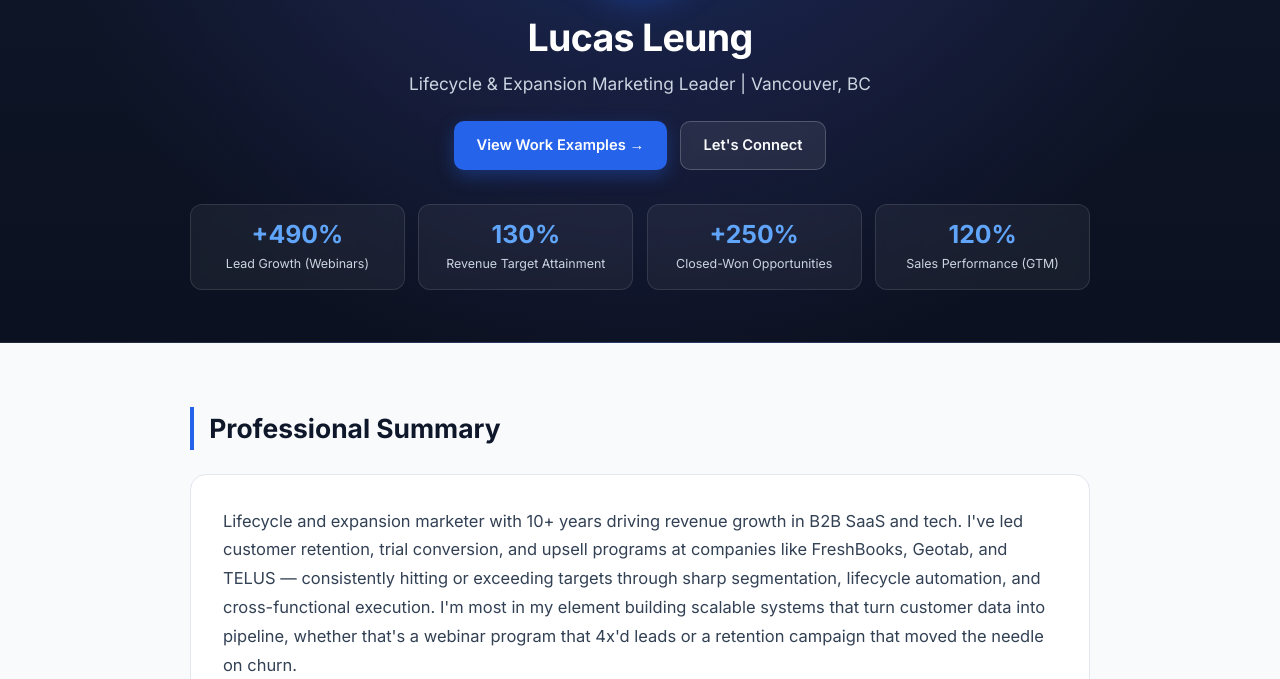
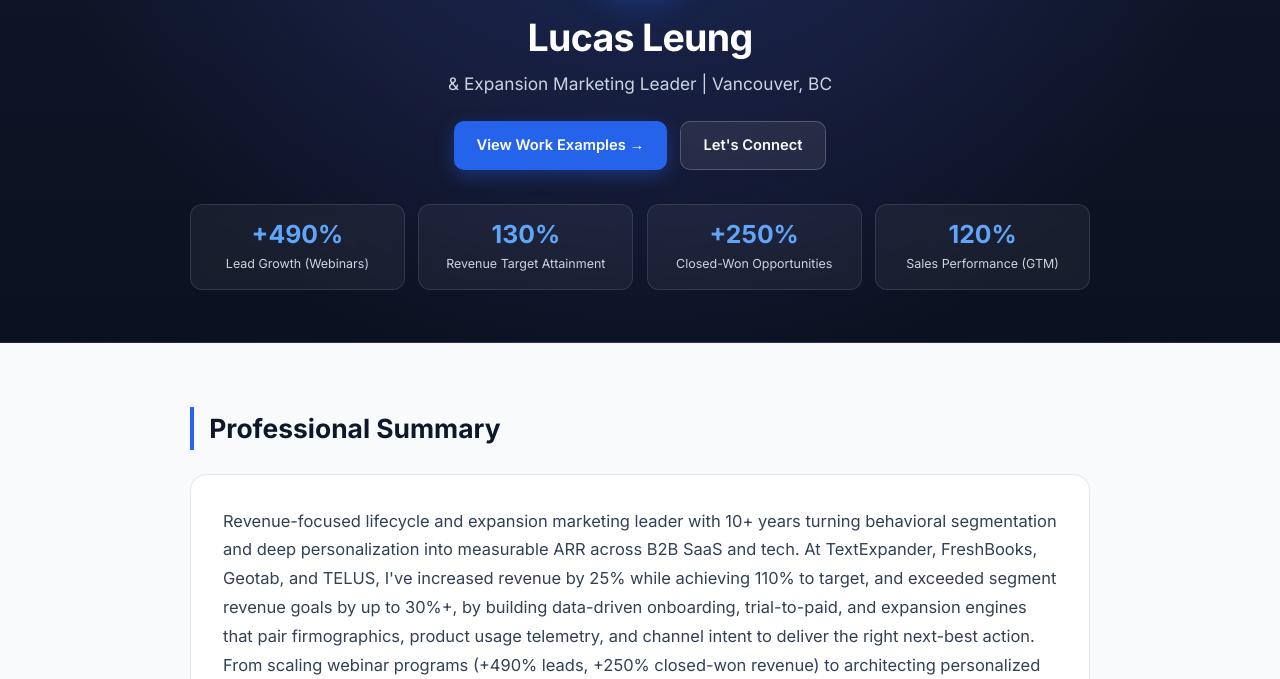
Before and after one commit to lucastaylorleung/website, a plain HTML site: page index.html in a window 1280 px wide. Shown: the part 273-952 px from the top of the page. Drawn offline with Linux system fonts and the light colour scheme.

Commit message:
Update index.html

```diff
--- a/index.html
+++ b/index.html
@@ -486,7 +486,7 @@
     <div class="hero-inner">
         <img src="lucasleung-headshot.png" alt="Lucas Leung" class="profile-img" onerror="this.src='https://placehold.co/272x272/1e293b/60a5fa?text=LL'">
         <h1>Lucas Leung</h1>
-        <p class="hero-subtitle">Lifecycle &amp; Expansion Marketing Leader | Vancouver, BC</p>
+        <p class="hero-subtitle"> &amp; Expansion Marketing Leader | Vancouver, BC</p>
 
         <div class="hero-actions">
             <a href="samples.html" class="btn-primary" onclick="trackClick('Hero: View Work Examples')">View Work Examples →</a>
@@ -518,7 +518,7 @@
     <section id="summary">
         <h2>Professional Summary</h2>
         <div class="card">
-            <p style="font-size: 1.03rem; line-height: 1.75; margin: 0;">Lifecycle and expansion marketer with 10+ years driving revenue growth in B2B SaaS and tech. I've led customer retention, trial conversion, and upsell programs at companies like FreshBooks, Geotab, and TELUS — consistently hitting or exceeding targets through sharp segmentation, lifecycle automation, and cross-functional execution. I'm most in my element building scalable systems that turn customer data into pipeline, whether that's a webinar program that 4x'd leads or a retention campaign that moved the needle on churn.</p>
+            <p style="font-size: 1.03rem; line-height: 1.75; margin: 0;">Revenue-focused lifecycle and expansion marketing leader with 10+ years turning behavioral segmentation and deep personalization into measurable ARR across B2B SaaS and tech. At TextExpander, FreshBooks, Geotab, and TELUS, I've increased revenue by 25% while achieving 110% to target, and exceeded segment revenue goals by up to 30%+, by building data-driven onboarding, trial-to-paid, and expansion engines that pair firmographics, product usage telemetry, and channel intent to deliver the right next-best action. From scaling webinar programs (+490% leads, +250% closed-won revenue) to architecting personalized multi-persona lifecycles that lift retention and expansion MRR, I specialize in connecting customer data directly to pipeline and net dollar retention.</p>
         </div>
     </section>
 
```
